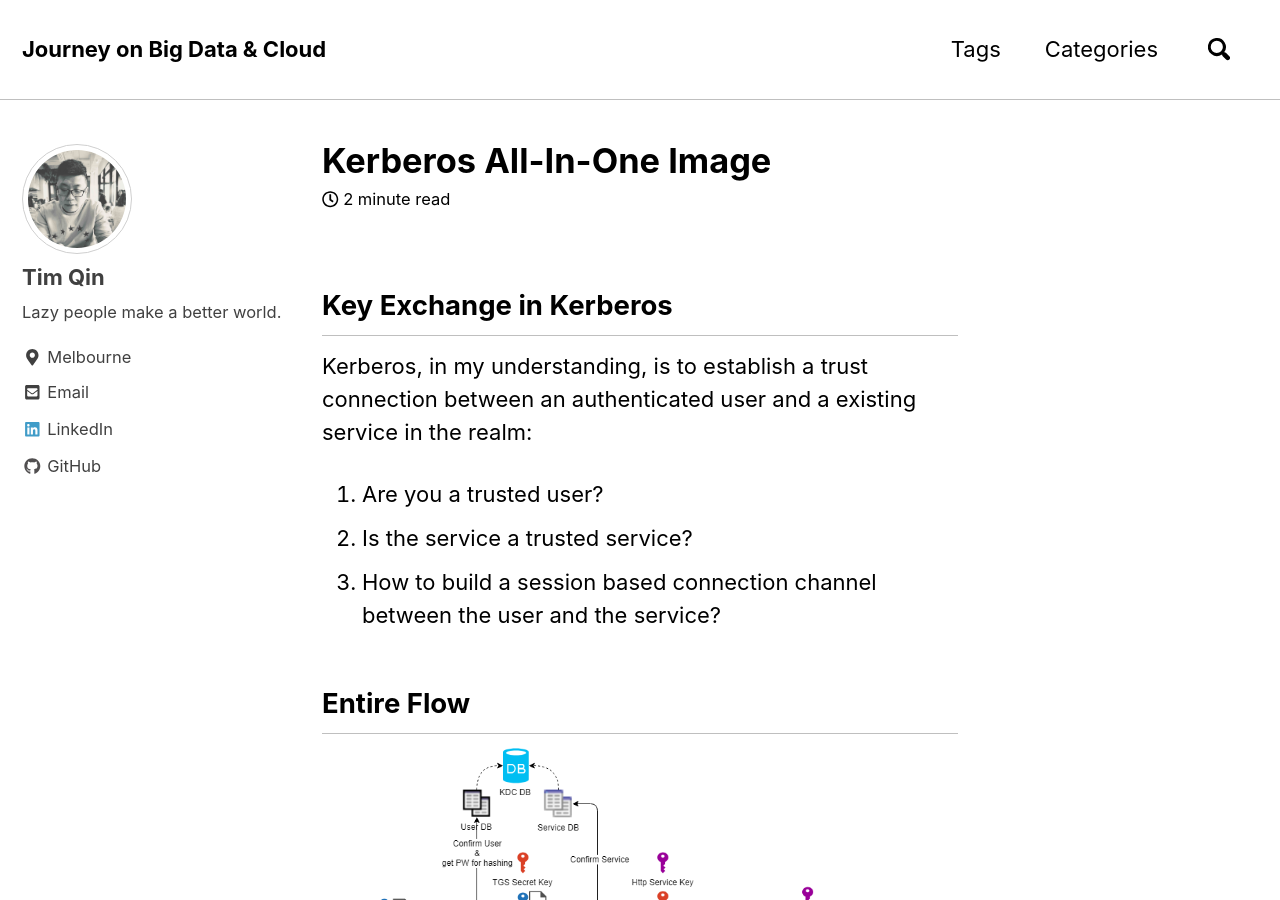
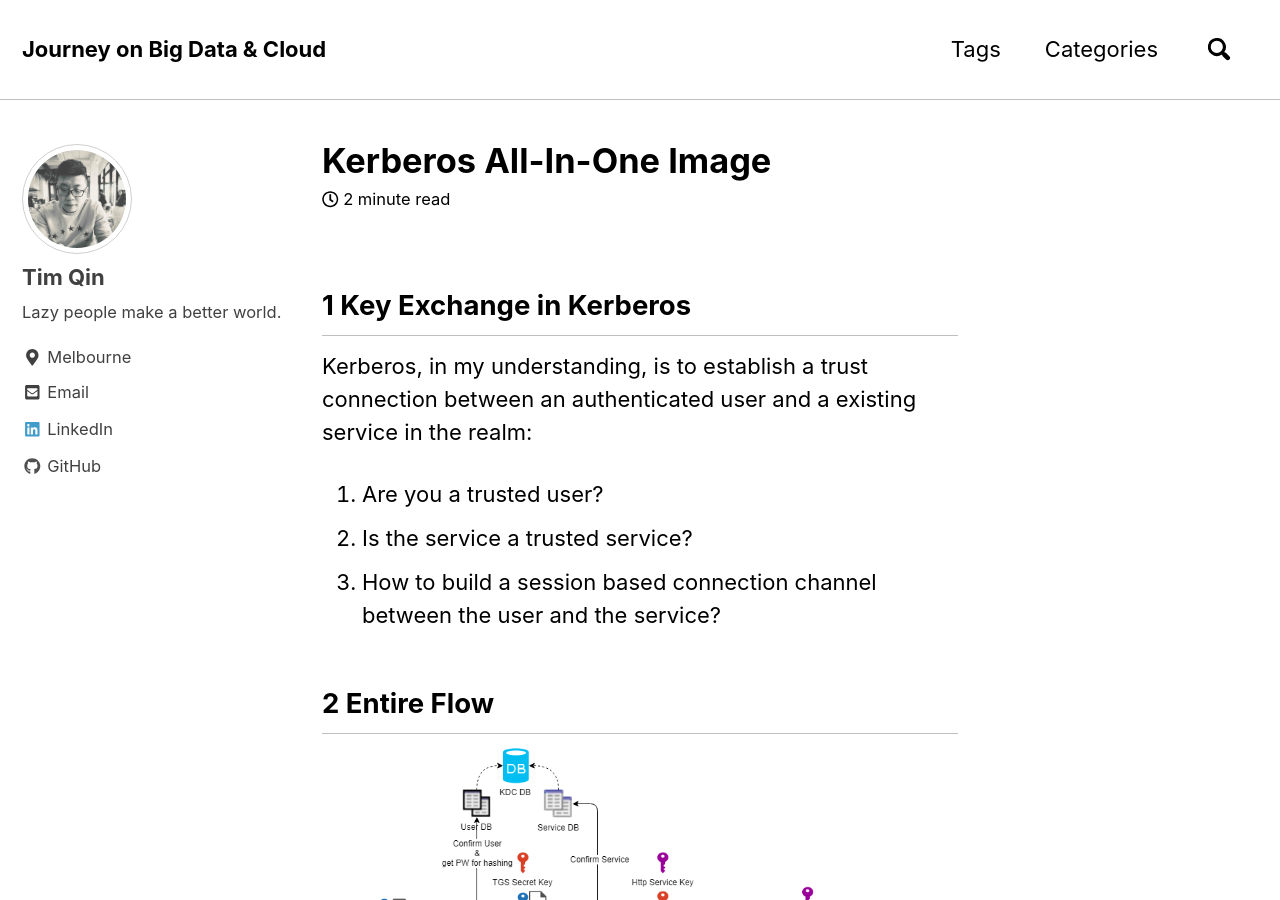
Before and after one commit to timmyraynor/timmyraynor.github.io, a Jekyll site: the page built from _posts/2018-09-27-kerberos-in-one-image.markdown, in a window 1280 px wide and 900 px high. Built offline with Jekyll 4.4.1, drawn with Linux system fonts in a browser that asks for light colours; nearby versions of some CDN libraries; comment, search, counter and statistics services are not loaded; some of the changed text lies outside the part shown.

Commit message:
Add headings

```diff
--- a/_posts/2018-09-27-kerberos-in-one-image.markdown
+++ b/_posts/2018-09-27-kerberos-in-one-image.markdown
@@ -11,14 +11,14 @@ tags:
   - KDC
 comments: true
 ---
-## Key Exchange in Kerberos
+## 1 Key Exchange in Kerberos
 Kerberos, in my understanding, is to establish a trust connection between an authenticated user and a existing service in the realm:
 
 1. Are you a trusted user?
 2. Is the service a trusted service?
 3. How to build a session based connection channel between the user and the service?
 
-## Entire Flow
+## 2 Entire Flow
 ![Automation Stack]({{ "/assets/kerberos-flow.png" | absolute_url }})
 
 As you could see from the above flow, the pattern is quite simple.
@@ -30,7 +30,7 @@ As you could see from the above flow, the pattern is quite simple.
     - Each party would have their key to unpack the package that holds the right session key.
 3. Both parties using the new session key to communicate.
 
-### Authentication Server to User
+### 2.1 Authentication Server to User
 As we summarized from above, you could find the redline drawed top down will include the separation mentioned in pattern 2 above:
 
 ![Automation Stack]({{ "/assets/kerberos-pattern1.png" | absolute_url }})
```
